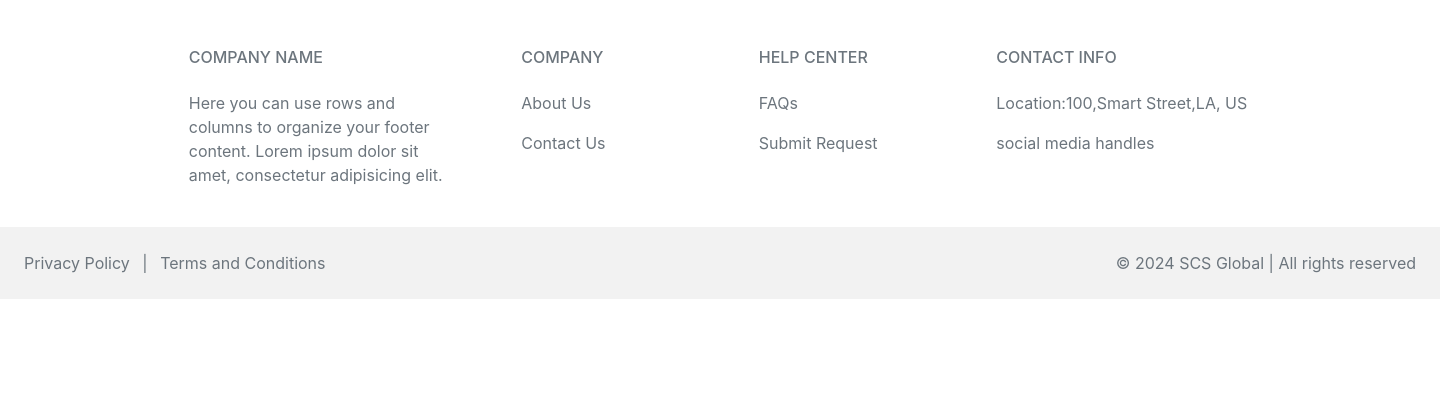
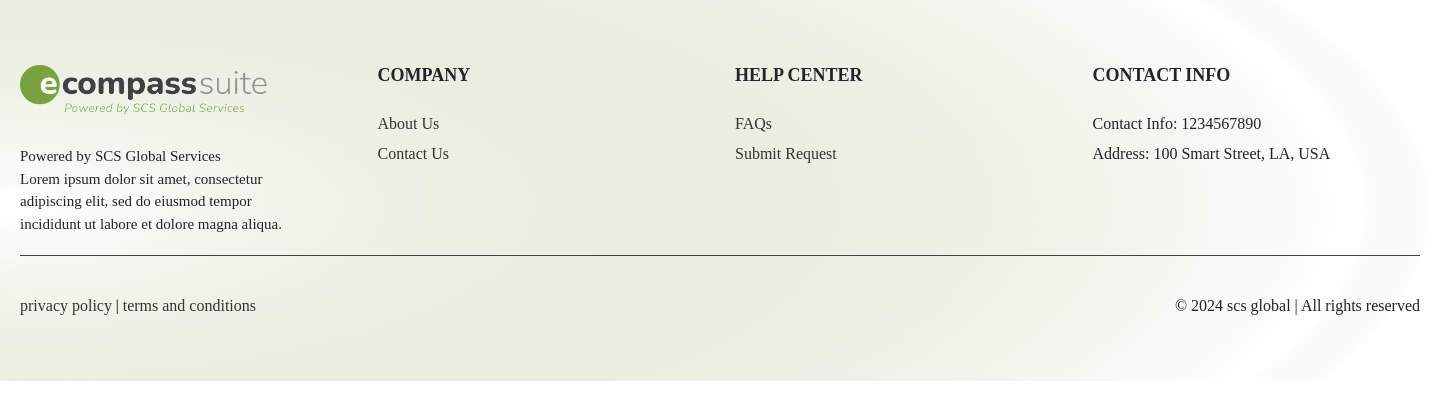
Before and after one commit to abhilash-1411/-Frontend-Redesign, a Flask app: page /footer in a window 1440 px wide. Shown: the top 420 px of the page. Run offline with Flask 3, Linux system fonts and the light colour scheme; some libraries are stand-ins or nearby versions.

Commit message:
added the footer design

```diff
--- a/static/style.css
+++ b/static/style.css
@@ -3,6 +3,7 @@
   padding: 0;
   margin: 0;
 }
+
 /* style guide */
 p {
   font-size: 16px;
@@ -10,10 +11,68 @@ p {
   font-family: Neue Haas Unica;
 }
 
+.fw-4 {
+  font-weight: 400;
+}
+
+.fw-5 {
+  font-weight: 500;
+}
+
+.fw-6 {
+  font-weight: 600;
+}
+
+.fw-7 {
+  font-weight: 700;
+}
+
 h1 {
   font-size: 47px;
   font-weight: 700;
   font-family: Neue Haas Unica;
+}
+
+.theme-container {
+  width: 1400px;
+  margin: auto;
+}
+
+.h-50 {
+  height: 50px !important;
+}
+
+.border-theme-radius {
+  border-radius: 6px;
+}
+
+.mx-20 {
+  margin-left: 10px;
+  margin-right: 10px;
+}
+
+.theme-text-green {
+  color: #78A240;
+}
+
+.light-bg-blue {
+  background-color: #FAFBFE;
+}
+
+.cursor-pointer {
+  cursor: pointer;
+}
+
+.border-theme-left {
+  border-left: 1px solid #00000014;
+}
+
+.box-shaddow-theme {
+  box-shadow: 0px 1px 2px 0px #00000040;
+}
+
+.theme-bg-green {
+  background-color: #78A240;
 }
 
 .label {
@@ -82,70 +141,32 @@ h1 {
 .footer-body {
   font-family: Neue Haas Unica;
   font-size: 16px;
-  font-weight: 500;
-  line-height: 20px;
+  font-weight: 400;
+  line-height: 30px;
   text-align: left;
 }
 
 .footer-header {
   font-family: Neue Haas Unica;
   font-size: 18px;
-  font-weight: 700;
+  font-weight: 600;
+  text-transform: uppercase;
   line-height: 20px;
   text-align: left;
 }
 
-.turms-condition {
+.terms-condition {
   font-family: Neue Haas Unica;
   font-size: 16px;
   font-weight: 400;
   line-height: 20px;
   text-align: right;
 }
-.theme-comtainer{
-  width: 1240px;
-  margin: auto;
-}
 
-.h-50 {
-  height: 50px !important;
-}
-
-.border-theme-radius {
-  border-radius: 6px;
-}
-
-.mx-20 {
-  margin-left: 10px;
-  margin-right: 10px;
-}
-
-.theme-text-green {
-  color: #78A240;
-}
-
-.light-bg-blue {
-  background-color: #FAFBFE;
-}
-
-.cursor-pointer {
-  cursor: pointer;
-}
-
-.border-theme-left {
-  border-left: 1px solid #00000014;
-}
-
-.box-shaddow-theme {
-  box-shadow: 0px 1px 2px 0px #00000040;
-}
-
-.theme-bg-green {
-  background-color: #78A240;
-}
 /* style guide */
 
-/* ------------------------------------ */
+
+/*  */
 .producteditbutton {
   border: 1px solid #9A9A9A;
   padding: 5px;
@@ -208,3 +229,51 @@ h1 {
 }
 
 /* ---------------------------------- */
+
+/* footer css */
+
+.footer {
+  background-image: url('../static/Footer-bg.png');
+  width: 100%;
+
+  background-size: cover;
+  background-repeat: no-repeat;
+  padding: 65px 0;
+
+}
+
+.footer a {
+  color: #333;
+  text-decoration: none;
+}
+
+.footer a:hover {
+  text-decoration: underline;
+}
+
+.footer .footer-logo {
+  font-weight: bold;
+  font-size: 1.2em;
+  margin-bottom: 30px;
+}
+
+.footer p {
+  font-size: 15px;
+  margin: 0;
+}
+
+.footer .social-icons a {
+  margin-right: 15px;
+  font-size: 20px;
+  color: #333;
+}
+
+.footer-bottom {
+  border-top: 1px solid #444444;
+  margin-top: 20px;
+  padding-top: 40px;
+  font-size: 12px;
+  text-align: center;
+}
+
+/* footer css */
--- a/templates/footer.html
+++ b/templates/footer.html
@@ -1,5 +1,6 @@
 <!DOCTYPE html>
 <html lang="en">
+
 <head>
     <meta charset="UTF-8">
     <meta name="viewport" content="width=device-width, initial-scale=1.0">
@@ -7,7 +8,7 @@
 
     <link rel="stylesheet" href="https://cdn.jsdelivr.net/npm/bootstrap@4.3.1/dist/css/bootstrap.min.css"
         integrity="sha384-ggOyR0iXCbMQv3Xipma34MD+dH/1fQ784/j6cY/iJTQUOhcWr7x9JvoRxT2MZw1T" crossorigin="anonymous">
-
+    <link href="{{ url_for('static', filename='style.css') }}" rel="stylesheet">
     <script src="https://code.jquery.com/jquery-3.3.1.slim.min.js"
         integrity="sha384-q8i/X+965DzO0rT7abK41JStQIAqVgRVzpbzo5smXKp4YfRvH+8abtTE1Pi6jizo"
         crossorigin="anonymous"></script>
@@ -19,93 +20,62 @@
     <script src="https://cdn.jsdelivr.net/npm/bootstrap@4.3.1/dist/js/bootstrap.min.js"
         integrity="sha384-JjSmVgyd0p3pXB1rRibZUAYoIIy6OrQ6VrjIEaFf/nJGzIxFDsf4x0xIM+B07jRM"
         crossorigin="anonymous"></script>
+</head>
 
-</head>
 <body>
-
-<!-- Footer -->
-<footer class="text-center text-lg-start text-muted">
-    <!-- Section: Links  -->
-    <section class="">
-        <div class="container text-left text-md-start mt-5">
-            <!-- Grid row -->
-            <div class="row mt-3">
-                <!-- Grid column -->
-                <div class="col-md-3 col-lg-4 col-xl-3 mx-auto mb-4">
-                    <!-- Content -->
-                    <h6 class="text-uppercase fw-bold mb-4">
-                        <i class="fas fa-gem me-3"></i>Company name
-                    </h6>
-                    <p>
-                        Here you can use rows and columns to organize your footer content. Lorem ipsum
-                        dolor sit amet, consectetur adipisicing elit.
-                    </p>
+    <footer class="footer">
+        <div class="theme-container">
+            <div class="row">
+                <div class="col-md-3">
+                    <div class="footer-logo">
+                        <img src="{{ url_for('static', filename='ecompass_logo_final_v2.png') }}" width="248px"
+                            height="50px">
+                    </div>
+                    <p class="fw-5">Powered by SCS Global Services</p>
+                    <p class="pr-5">Lorem ipsum dolor sit amet, consectetur adipiscing elit, sed do eiusmod tempor
+                        incididunt ut
+                        labore et dolore magna aliqua.</p>
                 </div>
-                <!-- Grid column -->
-
-                <!-- Grid column -->
-                <div class="col-md-2 col-lg-2 col-xl-2 mx-auto mb-4">
-                    <!-- Links -->
-                    <h6 class="text-uppercase fw-bold mb-4">
-                        Company
-                    </h6>
-                    <p>
-                        <a href="#!" class="text-reset">About Us</a>
-                    </p>
-                    <p>
-                        <a href="#!" class="text-reset">Contact Us</a>
-                    </p>
-
+                <div class="col-md-3">
+                    <h5 class="mb-4 footer-header ">Company</h5>
+                    <ul class="list-unstyled">
+                        <li><a class="footer-body" href="#">About Us</a></li>
+                        <li><a class="footer-body" href="#">Contact Us</a></li>
+                    </ul>
                 </div>
-                <!-- Grid column -->
-
-                <!-- Grid column -->
-                <div class="col-md-3 col-lg-2 col-xl-2 mx-auto mb-4">
-                    <!-- Links -->
-                    <h6 class="text-uppercase fw-bold mb-4">
-                        Help Center
-                    </h6>
-                    <p>
-                        <a href="#!" class="text-reset">FAQs</a>
-                    </p>
-                    <p>
-                        <a href="#!" class="text-reset">Submit Request</a>
-                    </p>
-
+                <div class="col-md-3">
+                    <h5 class="mb-4 footer-header">Help Center</h5>
+                    <ul class="list-unstyled">
+                        <li><a class="footer-body" href="#">FAQs</a></li>
+                        <li><a class="footer-body" href="#">Submit Request</a></li>
+                    </ul>
                 </div>
-                <!-- Grid column -->
-
-                <!-- Grid column -->
-                <div class="col-md-4 col-lg-3 col-xl-3 mx-auto mb-md-0 mb-4">
-                    <!-- Links -->
-                    <h6 class="text-uppercase fw-bold mb-4">Contact info</h6>
-                    <p><i class="fas fa-home me-3"></i> Location:100,Smart Street,LA, US</p>
-                    <p>
-                        <i class="fas fa-envelope me-3"></i>
-                         social media handles
-                    </p>
-
-                <!-- Grid column -->
+                <div class="col-md-3">
+                    <h5 class="mb-4 footer-header">Contact Info</h5>
+                    <ul class="list-unstyled">
+                        <li class="footer-body">Contact Info: 1234567890</li>
+                        <li class="footer-body">Address: 100 Smart Street, LA, USA</li>
+                    </ul>
+                    <div class="social-icons">
+                        <a href="#"><i class="fab fa-facebook"></i></a>
+                        <a href="#"><i class="fab fa-twitter"></i></a>
+                        <a href="#"><i class="fab fa-instagram"></i></a>
+                        <a href="#"><i class="fab fa-linkedin"></i></a>
+                    </div>
+                </div>
             </div>
-            <!-- Grid row -->
+            <div class="footer-bottom">
+                <div class="row">
+                    <div class="col-md-6 text-left">
+                        <a class="terms-condition" href="#">privacy policy</a> | <a class="terms-condition"
+                            href="#">terms and conditions</a>
+                    </div>
+                    <div class="col-md-6 text-right terms-condition">
+                        © 2024 scs global | All rights reserved
+                    </div>
+                </div>
+            </div>
         </div>
-    </section>
-    <!-- Section: Links  -->
-
-    <!-- Copyright -->
-    <div class="text-center p-4 d-flex justify-content-between" style="background-color: rgba(0, 0, 0, 0.05);">
-        <div>
-            <a class="text-reset fw-bold" href="https://mdbootstrap.com/">Privacy Policy</a>
-            <span class="mx-2">|</span>
-            <a class="text-reset fw-bold" href="https://mdbootstrap.com/">Terms and Conditions</a>
-        </div>
-        <div>
-            © 2024 SCS Global | All rights reserved
-        </div>
-    </div>
-    <!-- Copyright -->
-</footer>
-<!-- Footer -->
-
+    </footer>
 </body>
 </html>
--- a/templates/toolbar.html
+++ b/templates/toolbar.html
@@ -24,7 +24,7 @@
 </head>
 
 <body>
-  <div class="theme-comtainer">
+  <div class="theme-container">
     <div class="row">
       <div class="col-lg-9">
         <div class="light-bg-blue rounded-3 py-3 border-theme-radius">
```
Also changed, not shown: static/Footer-bg.png (added).
